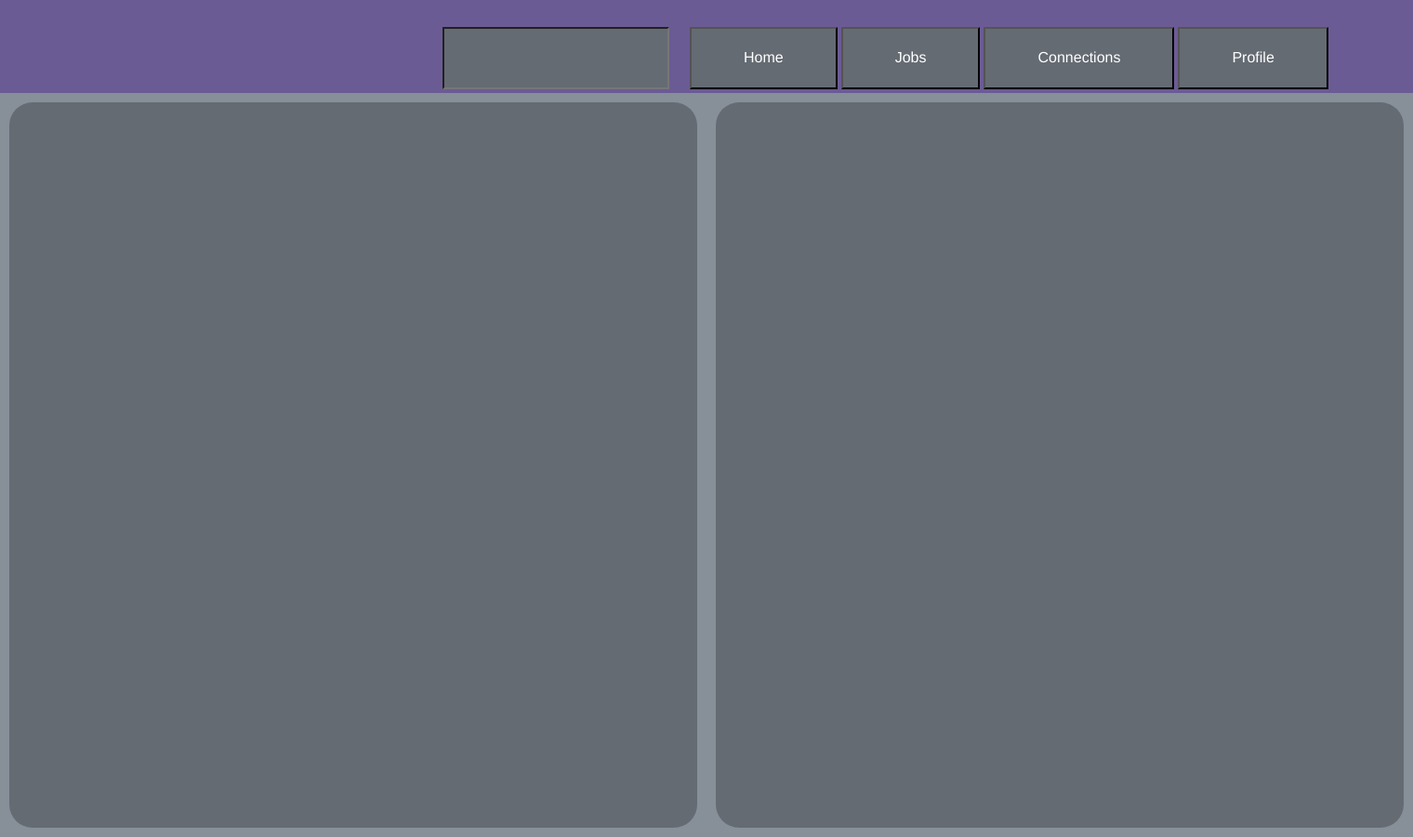
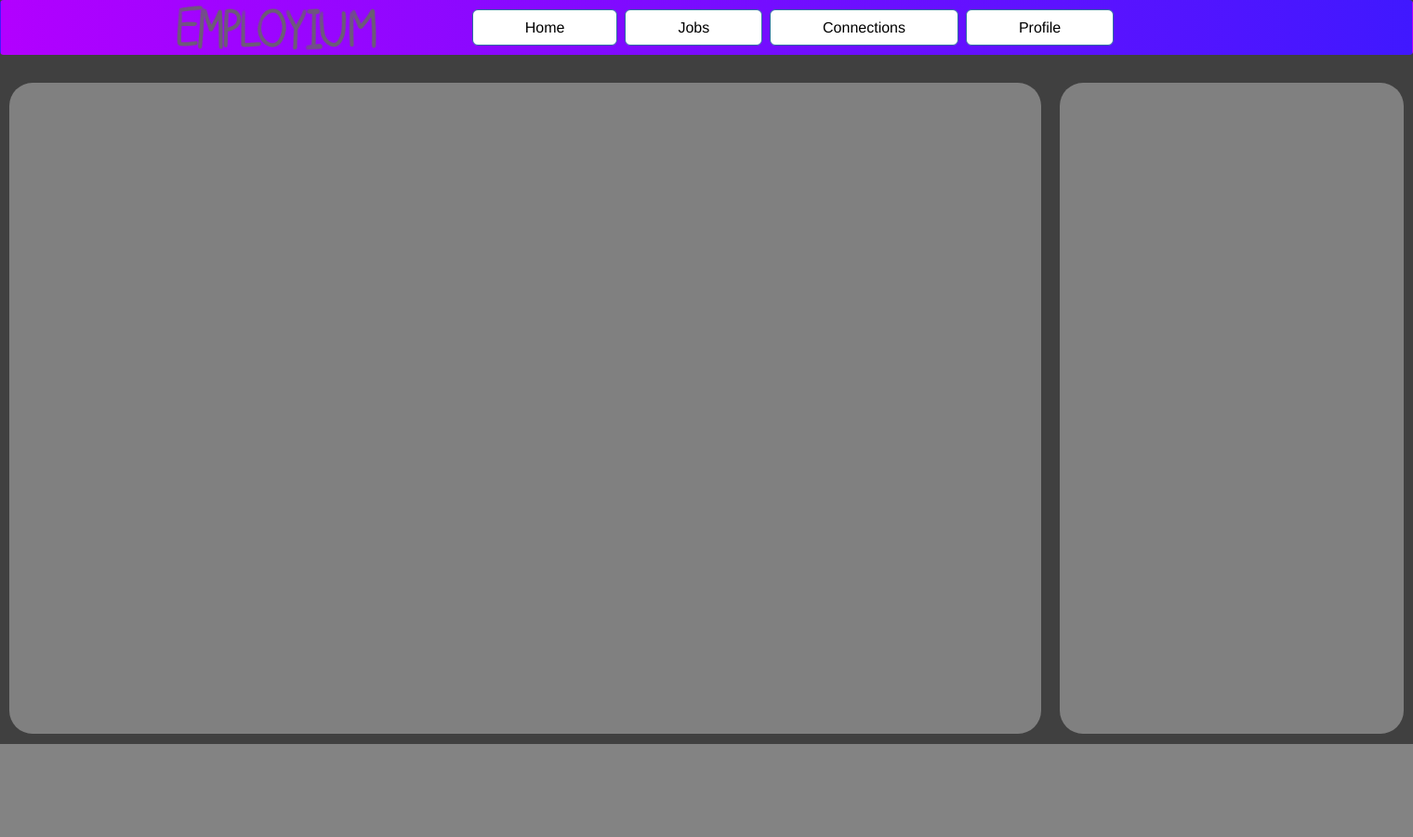
Before and after one commit to Jordanmarshall2510/CS4116-Software-Development-Project, a PHP site: page /home.html in a window 1520 px wide; the page is wider, and only the part inside the window is pictured. Shown: that part at 93% size. After the commit the page ends 800 px from the top of that part, so only its background shows below. Run offline with PHP 8.4, Linux system fonts and the light colour scheme.

Commit message:
Added Bootstrap and updated colour scheme

```diff
--- a/home.css
+++ b/home.css
@@ -1,70 +1,30 @@
-body{
-	background-color: #878f99;
+body {
+    background-color: #404040;
     margin: 0;
 }
 
-.header{
-	background-color: #6b5b95;
-	height: 100px;
-	display: flex;
-  	justify-content: space-around;
-}
-.logo{
-
+.navbar {
+    background-image: linear-gradient(to right, #b200ff, #4018ff);
 }
 
-.header-button-list{
-	padding-top: 25px;
-	padding-left: 30%;
-	padding-right: 10%;
-	display: flex;
-  	justify-content: space-around;
-}
-
-.header-button{
-	width: 100%;
-	background-color: #656B73;
-  	color: white;
+.btn {
+    background-color: white;
+    color: black;
     padding: 8px 56px;
     margin: 4px 2px;
     text-align: center;
     font-size: 16px;
 }
 
-.search-field{
-	width: 100%;
-	background-color: #656B73;
-  	color: white;
-  	padding: 8px 120px;
-  	margin: 4px 20px;
-  	text-align: center;
-  	font-size: 16px;
-}
-
-.header-button:hover{
-	background-color: #878f99;
+.profile-body {
+    display: flex;
+    justify-content: space-around;
+    height: 90vh;
     color: white;
 }
 
-.profile-body{
-	display: flex;
-  	justify-content: space-around;
-  	height:800px;
-  	color: white;
-}
-
-.left-profile{
-	padding: 20px;
+.right-profile {
     margin: 10px;
-	width: 50%;
-	background-color: #656B73;
+    background-color: #808080;
     border-radius: 25px;
 }
-
-.right-profile{
-	padding: 20px;
-	margin: 10px;
-	width: 50%;
-	background-color: #656B73;
-	border-radius: 25px;
-}
--- a/home.html
+++ b/home.html
@@ -1,28 +1,31 @@
 <!DOCTYPE html>
 <html lang="en">
 
-<!-- Need to add boostrap and modify html to use it -->
-
 <head>
     <link rel="stylesheet" href="https://maxcdn.bootstrapcdn.com/bootstrap/3.4.1/css/bootstrap.min.css">
-    <link rel="stylesheet" href="home.css">
+    <link rel="stylesheet" href="profile.css">
 </head>
 
 <body>
-    <div class="header">
-        <form class="header-button-list" action="Search.php">
-            <input class="search-field" type="text" id="fname" value="Search">
-            <button class="header-button" formaction="home.html">Home</button>
-            <button class="header-button" formaction="jobs.html">Jobs</button>
-            <button class="header-button" formaction="connections.html">Connections</button>
-            <button class="header-button" formaction="profile.html">Profile</button>
-        </form>
-    </div>
+    <nav class="navbar">
+        <div class="container">
+            <div class="navbar-header">
+                <img src="logo.png" width="215.8px" height="57.2px" style="margin-right: 100px;">
+            </div>
+            <div style="padding-top: 5px;">
+                <a href=" home.html " class="btn btn-primary btn-lg " role="button ">Home</a>
+                <a href="jobs.html " class="btn btn-primary btn-lg " role="button ">Jobs</a>
+                <a href="connections.html " class="btn btn-primary btn-lg " role="button ">Connections</a>
+                <a href="profile.html " class="btn btn-primary btn-lg " role="button ">Profile</a>
+            </div>
+        </div>
+    </nav>
+
     <div class="profile-body">
-        <div class="left-profile">
+        <div class="left-profile col-sm-9">
 
         </div>
-        <div class="right-profile">
+        <div class=" right-profile col-sm-3 ">
 
         </div>
     </div>
--- a/profile.css
+++ b/profile.css
@@ -1,78 +1,48 @@
-body{
-	background-color: #878f99;
+body {
+    background-color: #404040;
     margin: 0;
 }
 
-.header{
-	background-color: #6b5b95;
-	height: 100px;
-	display: flex;
-  	justify-content: space-around;
+.navbar {
+    background-image: linear-gradient(to right, #b200ff, #4018ff);
 }
 
-.header-button-list{
-	padding-top: 25px;
-	padding-left: 30%;
-	padding-right: 10%;
-	display: flex;
-  	justify-content: space-around;
-}
-
-.header-button{
-	width: 100%;
-	background-color: #656B73;
-  	color: white;
+.btn {
+    background-color: white;
+    color: black;
     padding: 8px 56px;
     margin: 4px 2px;
     text-align: center;
     font-size: 16px;
 }
 
-.search-field{
-	width: 100%;
-	background-color: #656B73;
-  	color: white;
-  	padding: 8px 120px;
-  	margin: 4px 20px;
-  	text-align: center;
-  	font-size: 16px;
-}
-
-.header-button:hover{
-	background-color: #878f99;
+.profile-body {
+    display: flex;
+    justify-content: space-around;
+    height: 90vh;
     color: white;
 }
 
-.profile-body{
-	display: flex;
-  	justify-content: space-around;
-  	height:800px;
-  	color: white;
-}
-
-.left-profile{
-	padding: 20px;
+.left-profile {
     margin: 10px;
-	width: 50%;
-	background-color: #656B73;
+    background-color: #808080;
     border-radius: 25px;
 }
 
-.introduction{
+.introduction {
     display: inline-flex;
     justify-content: space-around;
+    padding: 10px;
     font-size: 30px;
 }
 
-.name_occupation{
+.name_occupation {
     padding-left: 50px;
     padding-top: 30px;
 }
 
-.right-profile{
-	padding: 20px;
+.right-profile {
     margin: 10px;
-	width: 50%;
-	background-color: #656B73;
+    background-color: #808080;
     border-radius: 25px;
 }
```
Also changed, not shown: profile.html (+23 -24 lines), logo.png (added), profile_picture.jpg (added). Lines whose indentation alone changed are shown as unchanged.
